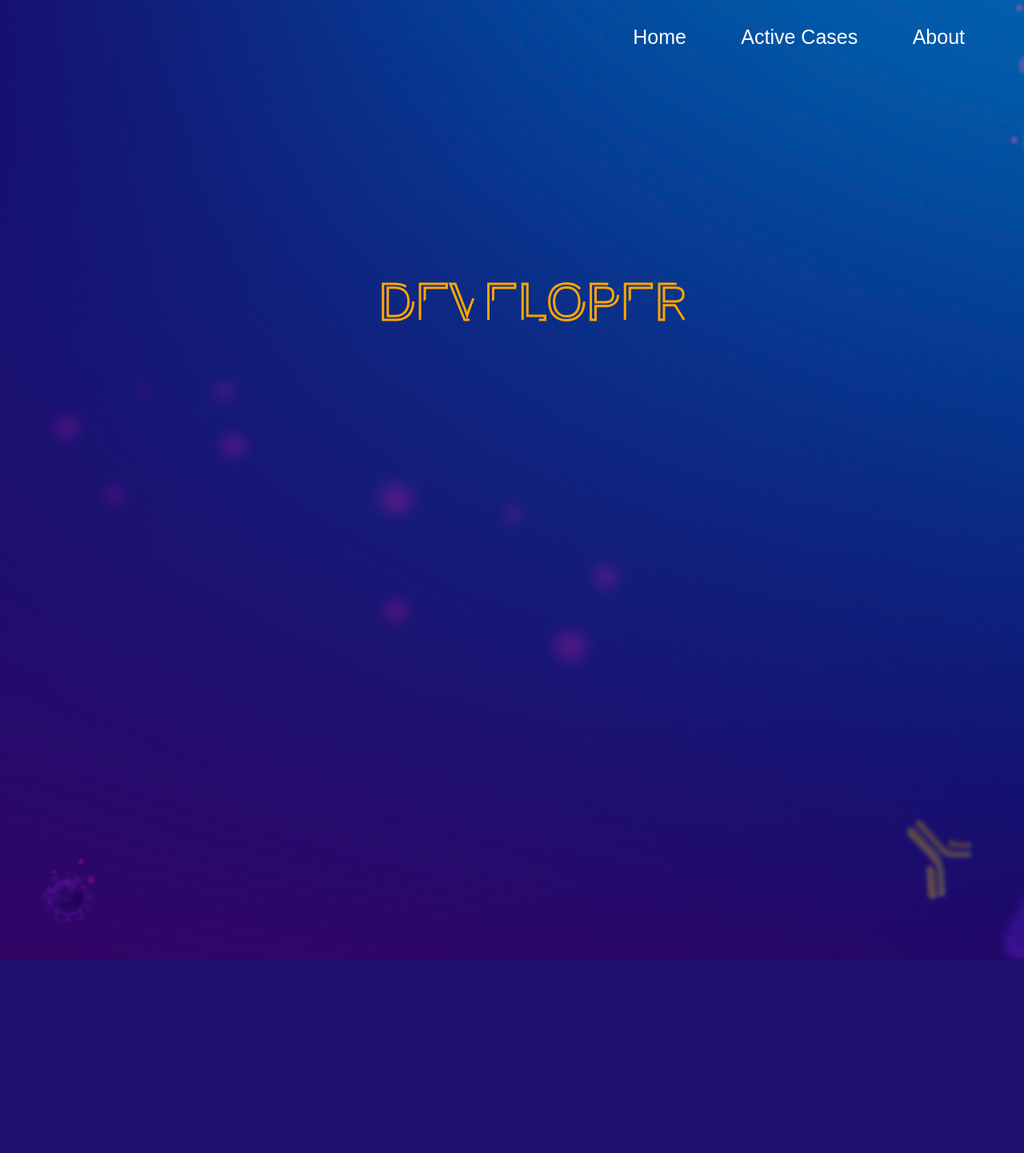
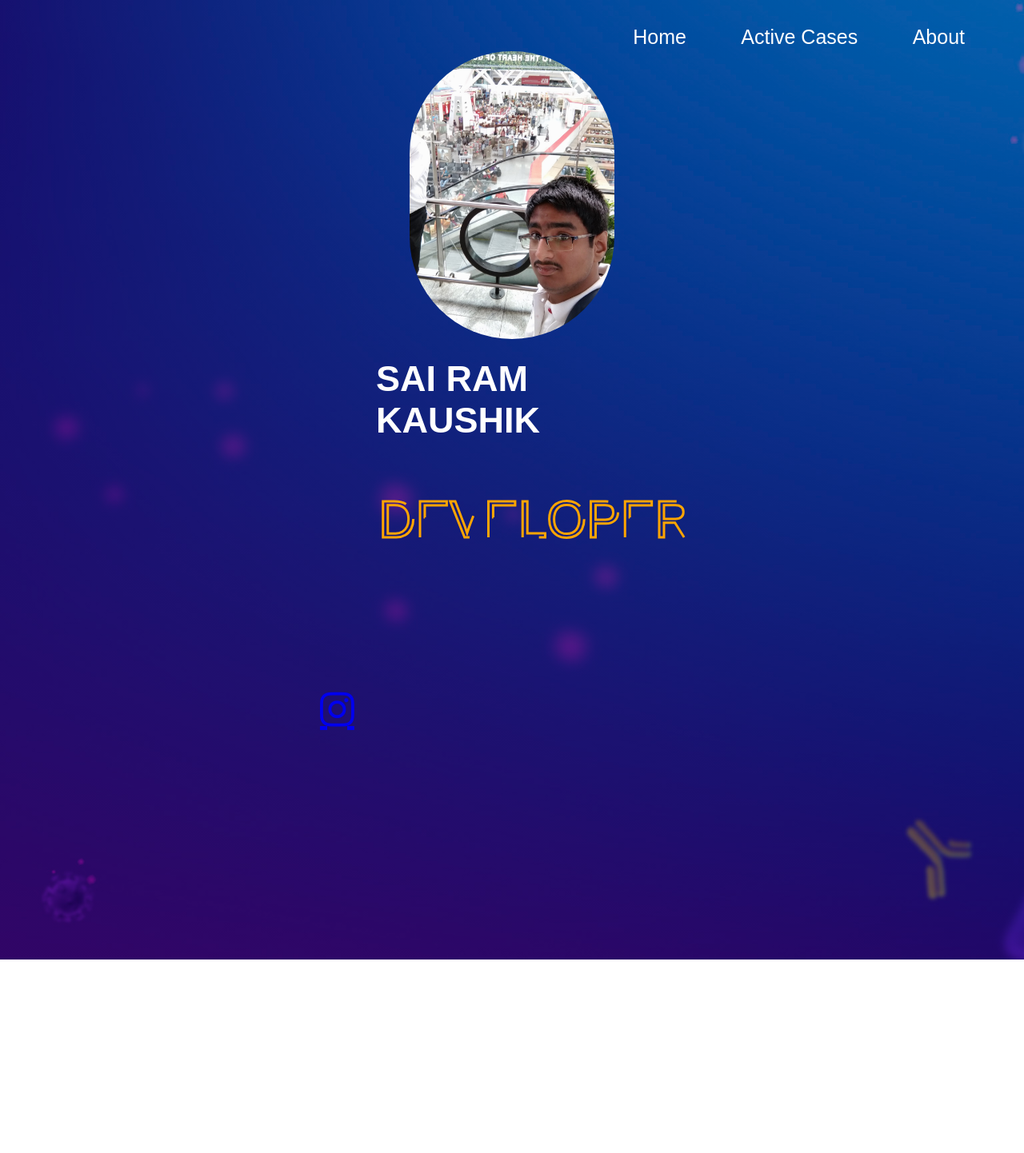
Before and after one commit to sai-ram-kaushik/covid-, a PHP site: page /about.html in a window 1280 px wide. Shown: the whole page at 80% size. Before the commit the page ends 1200 px from the top, so only its background shows below. Run offline with PHP 8.4, Linux system fonts and the light colour scheme.

Commit message:
modified about.html, about.php, ans about.css

```diff
--- a/about.html
+++ b/about.html
@@ -8,6 +8,10 @@
     <title>About</title>
     <link rel="stylesheet" href="css/about.css">
     <script src="https://code.jquery.com/jquery-3.6.0.js"></script>
+    <link rel="stylesheet" href="https://cdnjs.cloudflare.com/ajax/libs/font-awesome/4.7.0/css/font-awesome.min.css">
+    <link rel="preconnect" href="https://fonts.googleapis.com">
+    <link rel="preconnect" href="https://fonts.gstatic.com" crossorigin>
+    <link href="https://fonts.googleapis.com/css2?family=Alfa+Slab+One&display=swap" rel="stylesheet">
 </head>
 
 <body>
@@ -22,10 +26,15 @@
                 </ul>
             </div>
         </nav>
-        <!-- <img src="./images/IMG_20190323_114833.jpg" width="45%" height="60%"> -->
+        <img src="./images/IMG_20190323_114833.jpg" width="20%" height="30%">
+        <div class="developer">
+            <h2>SAI RAM KAUSHIK</h2>
+        </div>
         <svg width="100vw" height="100vh">
-            <text x="37%" y="50%">DEVELOPER</text>
+            <text x="37%" y="10%">DEVELOPER</text>
         </svg>
+        <a href="https://www.instagram.com/sairamkaushik/"><i class="fa fa-instagram" aria-hidden="true"
+                id="insta"></i></a>
     </header>
 </body>
 <script src="./js/index.js"></script>
--- a/about.php
+++ b/about.php
@@ -22,7 +22,7 @@
                 </ul>
             </div>
         </nav>
-        <!-- <img src="./images/IMG_20190323_114833.jpg" width="45%" height="60%"> -->
+        <img src="./images/IMG_20190323_114833.jpg" width="45%" height="60%">
         <svg width="100vw" height="100vh">
             <text x="37%" y="50%">DEVELOPER</text>
         </svg>
--- a/css/about.css
+++ b/css/about.css
@@ -50,10 +50,8 @@ nav ul li a:hover{
     color: grey;
 }
 img{
-    /* border-radius: 50px; */
-    margin: 10% 35%;
-    clip-path: circle();
-    z-index: -1;
+    border-radius: 200px;
+    margin: 5% 40%;
 }
 svg text{
     font-size: 4rem;
@@ -72,3 +70,22 @@ svg text{
         stroke-dashoffset: 10%;
     }
 }
+#insta{
+    font-size: 50px;
+    transform: translateY(-530px);
+    margin: 0px 400px;
+    z-index: -1;
+    display: flex;
+    align-items: center;
+    justify-content: center;
+}
+.developer h2{
+    font-size: 45px;
+    color: white;
+    font-family: 'Orbitron', sans-serif;
+    margin: 0px 470px;
+    transform: translateY(-40px);
+    display: flex;
+    align-items: center;
+    justify-content: center;
+}
```
